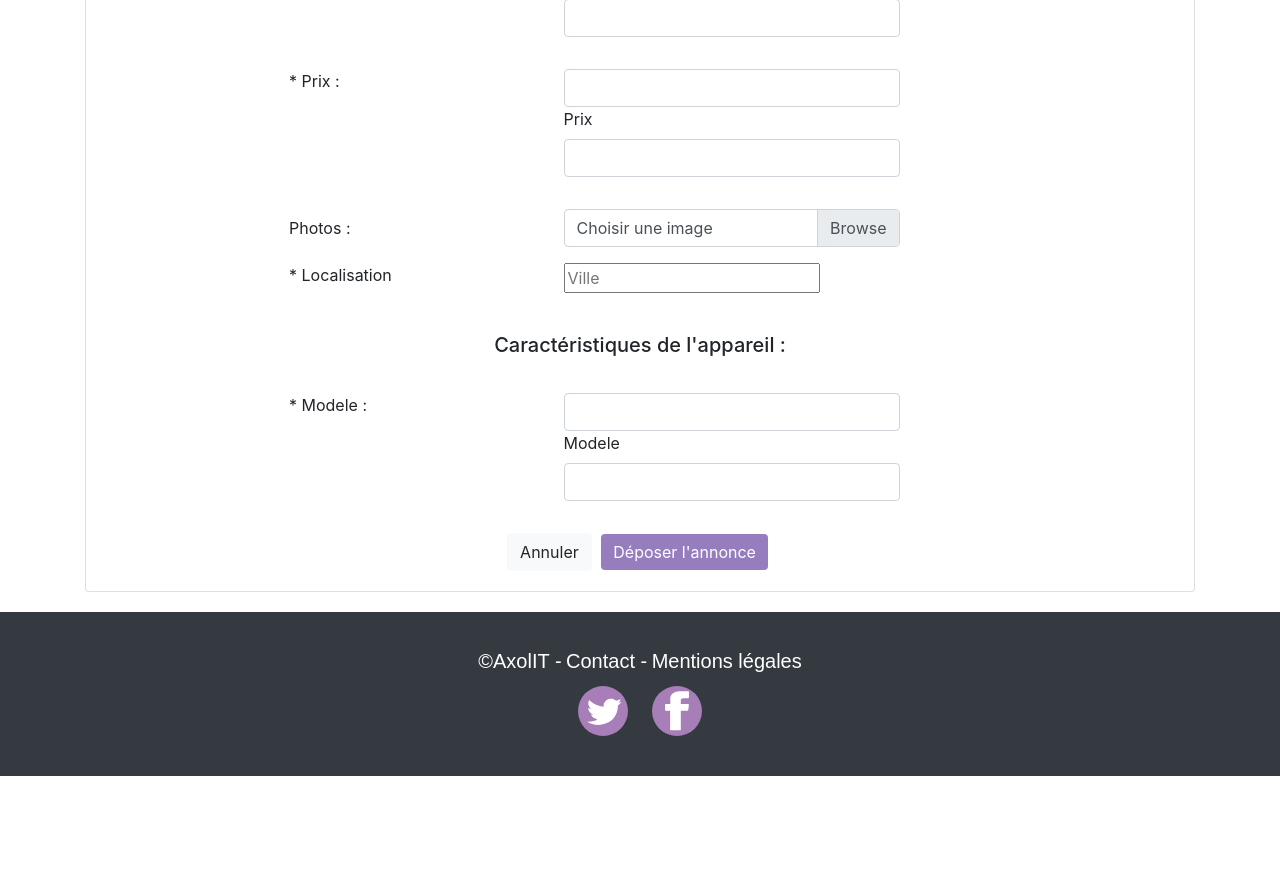
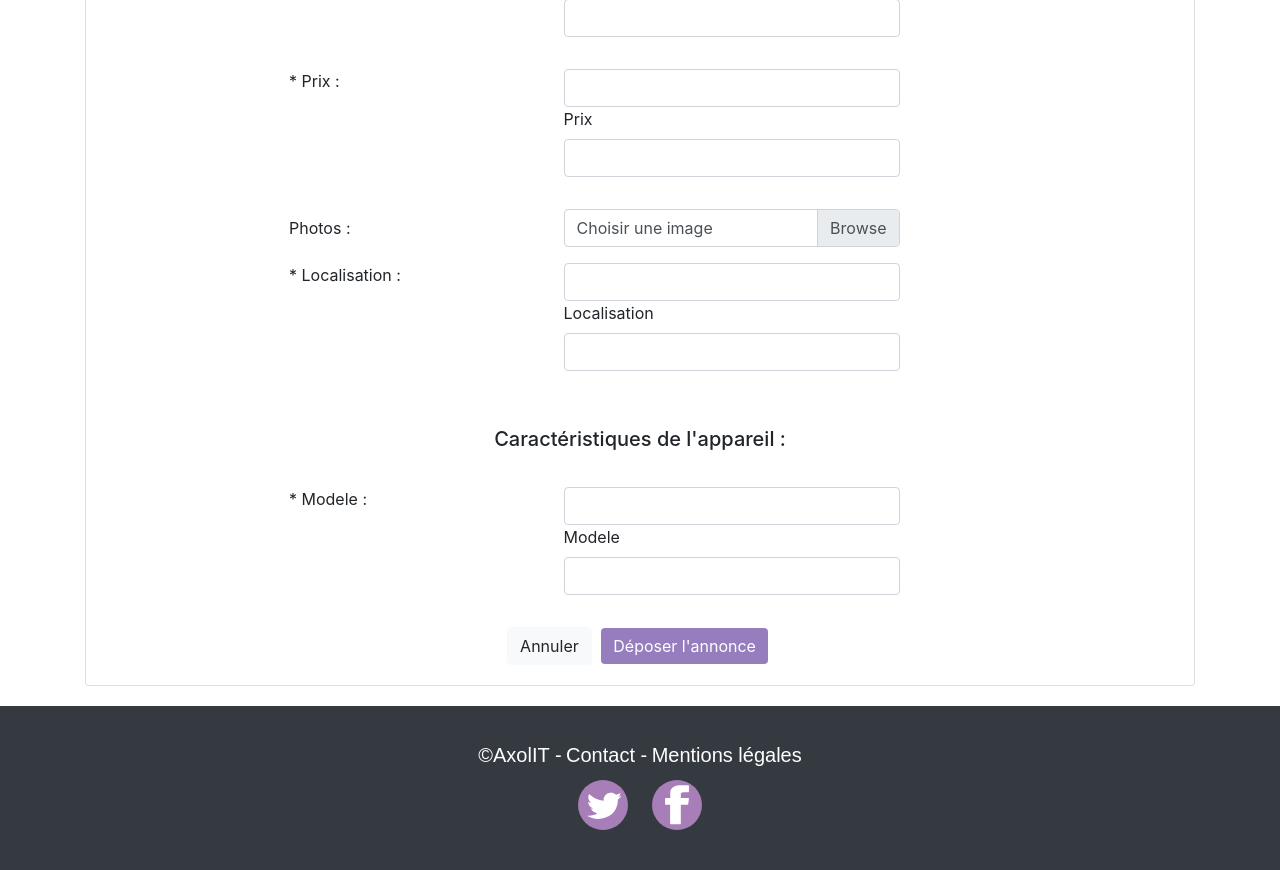
Before and after one commit to StephanieeV/Axolit, a Symfony app: template templates/default/annonce/annonce.html.twig in a window 1280 px wide. Shown: the part 637-1507 px from the top of the page. Before the commit the page ends 1413 px from the top, so only its background shows below. Run offline with Twig, Linux system fonts and the light colour scheme; the template is opened without the code that fills it: most values are stand-ins (such as "Sample title", 1, 10 or a date in 2020); form fields are guessed from the names that the template uses; some libraries are stand-ins or nearby versions.

Commit message:
reparation annonce

```diff
--- a/src/Controller/DefaultController.php
+++ b/src/Controller/DefaultController.php
@@ -67,7 +67,7 @@ class DefaultController extends AbstractController
         $form = $this->createForm(AnnonceType::class, $annonce);
         $form->handleRequest($request);
         if($form->isSubmitted()&& $form->isValid()){
-
+            $annonce->setUser($this->getUser());
             $em = $this->getDoctrine()->getManager();
             $em->persist($annonce);
             $em->flush();
--- a/src/Form/AnnonceType.php
+++ b/src/Form/AnnonceType.php
@@ -35,7 +35,7 @@ class AnnonceType extends AbstractType
         $builder
             ->add('titre', TextType::class)
             ->add('prix', IntegerType::class)
-            /* ->add('localisation', TextType::class) */
+            ->add('localisation', TextType::class)
             ->add('texte_annonce', TextareaType::class)
             ->add('modele', TextType::class)
 
--- a/templates/default/annonce/annonce.html.twig
+++ b/templates/default/annonce/annonce.html.twig
@@ -141,24 +141,19 @@
 					</div>
 					<div class="form-group row">
 						<div class="col-sm-3 col-md-3 offset-md-2">
-							<label for="inputLocalisation" class="form-check-label">
-								* Localisation
+							<label class="form-check-label">
+								*
 							</label>
-							{# {{form_label(form_annonce.localisation, 'Localisation :')}} #}
+							{{form_label(form_annonce.localisation, 'Localisation :')	}}
 						</div>
-						<div
-							class="col-sm-6 col-md-4">
-							{# {{form_widget(form_annonce.localisation, {'attr':{'class':'form-control'}})}} #}
-							<section>
-								<div class="half">
-									<input id="city" placeholder="Ville" autocomplete="off" required>
-								</div>
-							</section>
-							<div id="output"></div>
-							{# 	{{form_row(form_annonce.localisation)}} #}
-							{# {{form_errors(form_annonce.localisation)}}  #}
+						<div class="col-sm-6 col-md-4">
+							{{form_widget(form_annonce.localisation, {'attr':{'class':'form-control'}}
+							)}}
+							{{form_row(form_annonce.localisation)}}
+							{{form_errors(form_annonce.localisation)}}
 						</div>
 					</div>
+
 					<br>
 					<h5 class="card-title text-center">
 						Caractéristiques de l'appareil :
```
Also changed, not shown: templates/default/annonce/annonce_vente.html.twig (+9 -14 lines). Lines whose indentation alone changed are shown as unchanged.
